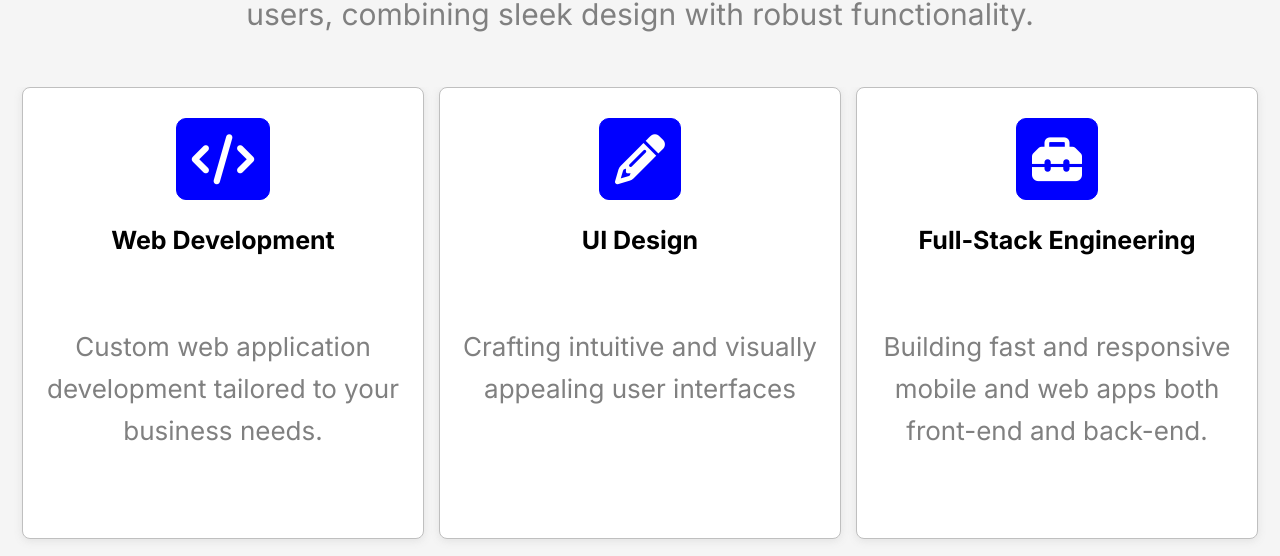
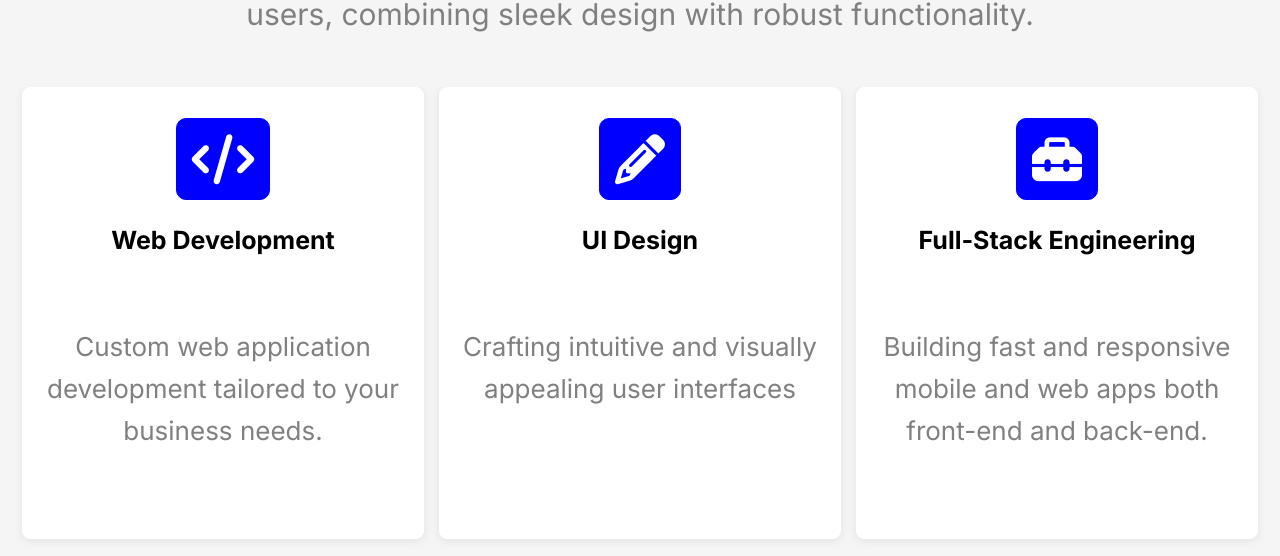
Before and after one commit to abk2191/aphelionlabs, a React (Vite) app: page / in a window 1280 px wide. Shown: the part 786-1342 px from the top of the page. Built offline with nearby package versions, Linux system fonts and the light colour scheme; a web font is replaced by a local one.

Commit message:
Added new features

```diff
--- a/src/index.css
+++ b/src/index.css
@@ -131,7 +131,7 @@ body {
 .desc-card {
   height: 450px;
   width: 400px;
-  border: 1px solid rgb(191, 191, 191);
+  border: 1px solid white;
   border-radius: 8px;
   box-shadow: 0 2px 8px rgba(120, 120, 120, 0.15);
   margin-bottom: 20px;
```
